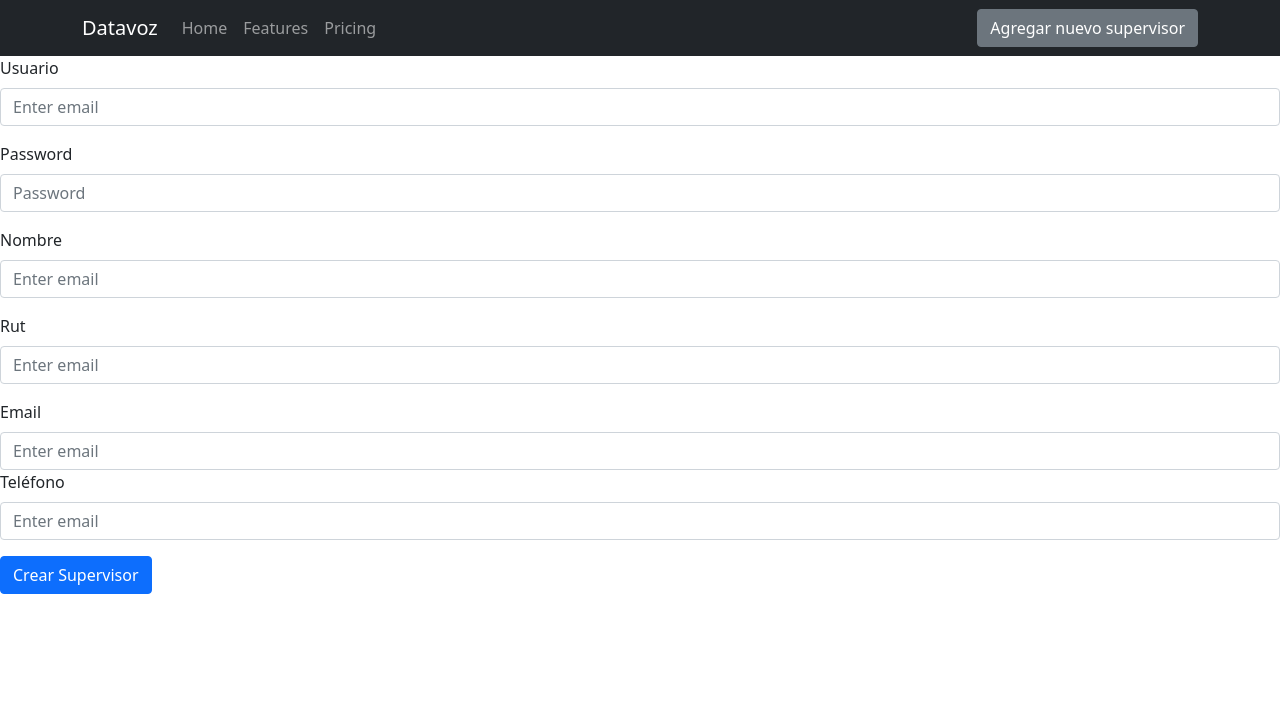
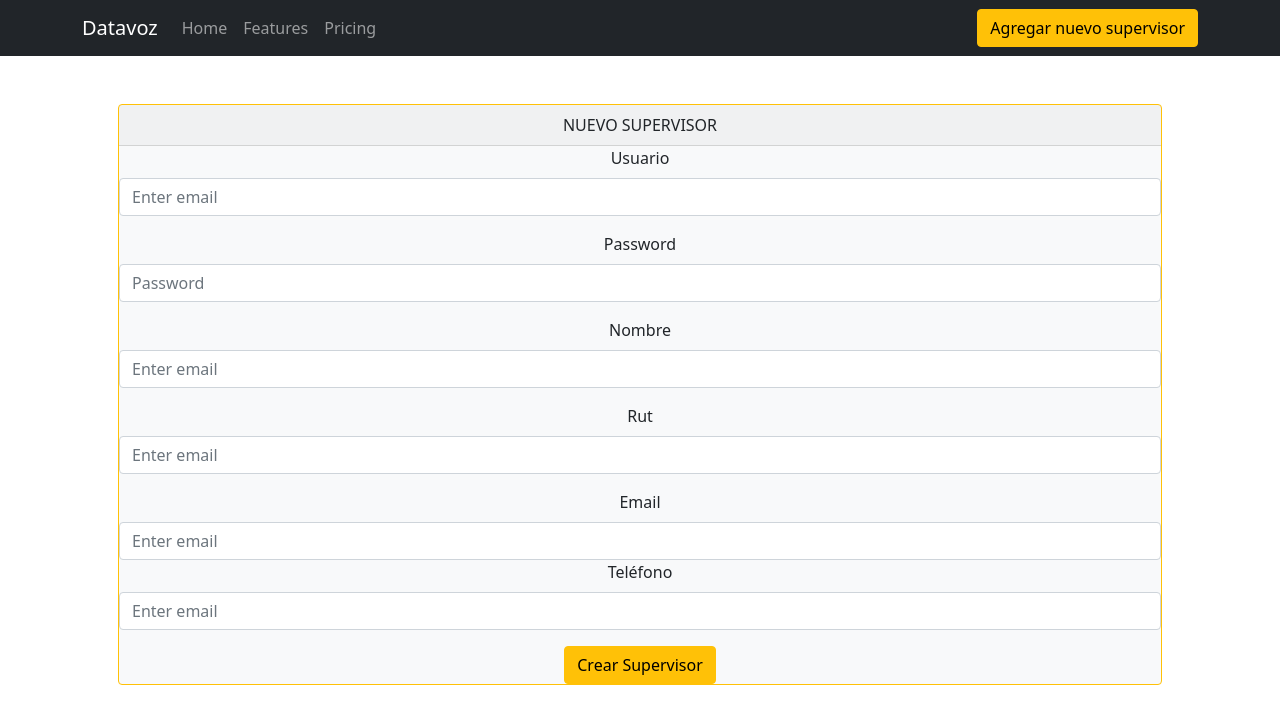
Before and after one commit to javierIba/Datavoz, a React (Create React App) app: page /NuevoSup in a window 1280 px wide. Shown: the top 724 px of the page. Built offline with nearby package versions, Linux system fonts and the light colour scheme.

Commit message:
update estilos/login/form

```diff
--- a/src/components/login/FormularioInicioSesion.js
+++ b/src/components/login/FormularioInicioSesion.js
@@ -1,4 +1,4 @@
-import { Form, Button } from 'react-bootstrap'
+import { Form, Button, Container, Card } from 'react-bootstrap'
 import { useState } from 'react'
 import { useNavigate } from 'react-router-dom';
 const FormularioInicioSesion = (props) => {
@@ -43,6 +43,9 @@ const FormularioInicioSesion = (props) => {
     }
 
     return (
+    <Container className='text-center p-5'>
+        <Card bg="light" border="warning" >
+        <Card.Header className="text-center">Iniciar Sesión</Card.Header>
             <Form>
                 <Form.Group className="mb-3" controlId="formBasicEmail">
 
@@ -58,11 +61,12 @@ const FormularioInicioSesion = (props) => {
                     <Form.Control type="password" placeholder="Password" name="pass" onChange={(e) => handleOnChange(e)} />
                 </Form.Group>
 
-            <Button variant="primary" type="button" onClick={login}>
+                <Button variant="warning" type="button" onClick={login}>
                     Enviar
                 </Button>
             </Form>
-
+        </Card>
+    </Container>
     )
 }
 
--- a/src/components/navbar/NavigationBar.js
+++ b/src/components/navbar/NavigationBar.js
@@ -13,7 +13,7 @@ export default function NavigationBar(){
        <Nav.Link href="#features">Features</Nav.Link>
        <Nav.Link href="#pricing">Pricing</Nav.Link>
      </Nav>
-     <Button variant="secondary" onClick={()=>navigate('/NuevoSup')} >Agregar nuevo supervisor</Button>
+     <Button variant="warning" onClick={()=>navigate('/NuevoSup')} >Agregar nuevo supervisor</Button>
 
 
     </Container>
--- a/src/components/nuevoSup/NuevoSupForm.js
+++ b/src/components/nuevoSup/NuevoSupForm.js
@@ -1,7 +1,12 @@
-import {Form,Button} from 'react-bootstrap';
+import {Form,Button, Container, Card} from 'react-bootstrap';
 export default function NuevoSupForm(){
 return(
  <>
+
+ <Container className='text-center p-5'>
+    <Card bg="light" border="warning">
+    <Card.Header className="text-center">NUEVO SUPERVISOR</Card.Header>
+
         <Form>
             <Form.Group className="mb-3" controlId="formBasicEmail">
               <Form.Label>Usuario</Form.Label>
@@ -37,10 +42,15 @@ return(
           </Form.Text>
         </Form.Group>
         </Form.Group>
-
- <Button variant="primary" type="submit">
+        <div className="text-center" >
+        <Button variant="warning" type="submit">
           Crear Supervisor
         </Button>
-</Form></>
+        </div>
+        </Form>
+  </Card>
+</Container>
+</>
+
   )
 }
```
Lines whose indentation alone changed are shown as unchanged.
